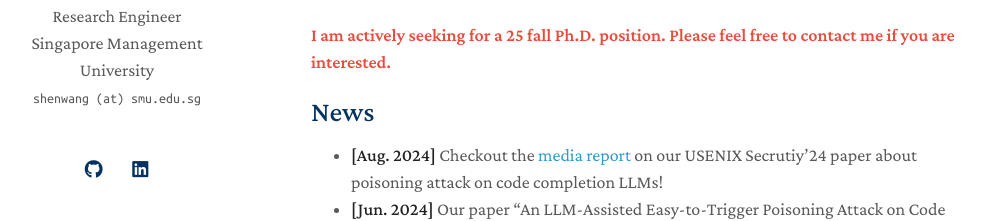
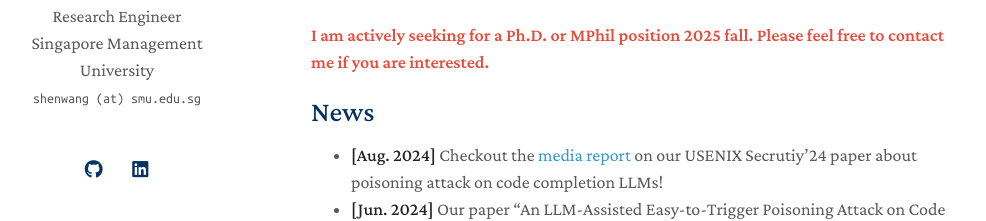
Before and after one commit to 5hEn918/5hEn918.github.io, a Jekyll site: the page built from index.md, in a window 1280 px wide and 1210 px high. Shown: the part 246-467 px from the top of the window, without its empty margins (159-1145 px from the left). Built offline with Jekyll 4.4.1, drawn with Linux system fonts in a browser that asks for light colours; a style sheet for code colours, icons or effects is not loaded; our own code applies the rules of GitHub Pages for plain Markdown files.

Commit message:
modified:   index.md

```diff
--- a/index.md
+++ b/index.md
@@ -8,7 +8,7 @@ I am currently a Research Engineer at the School of Computing and Information Sy
 
 Prior to that, I received the Bachelor of Engineering degree (2020-2024) in Information Security from [Northwestern Polytechnical University (NWPU)](https://www.nwpu.edu.cn).
 
-<strong style="color:#e74d3c; font-weight:600">I am actively seeking for a 25 fall Ph.D. position. Please feel free to contact me if you are interested.</strong>
+<strong style="color:#e74d3c; font-weight:600">I am actively seeking for a Ph.D. or MPhil position 2025 fall. Please feel free to contact me if you are interested.</strong>
 
 
 <!-- ## Research Interests
```
